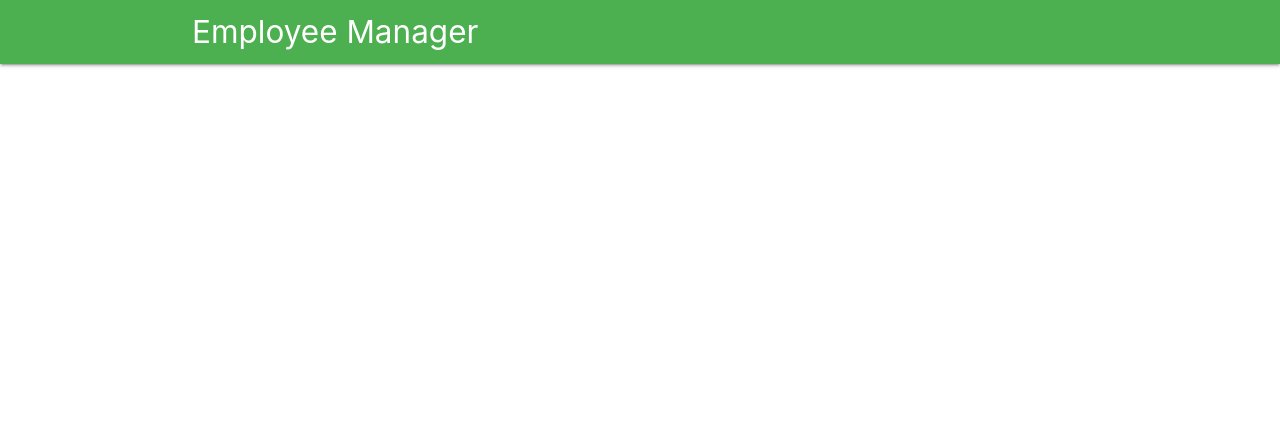
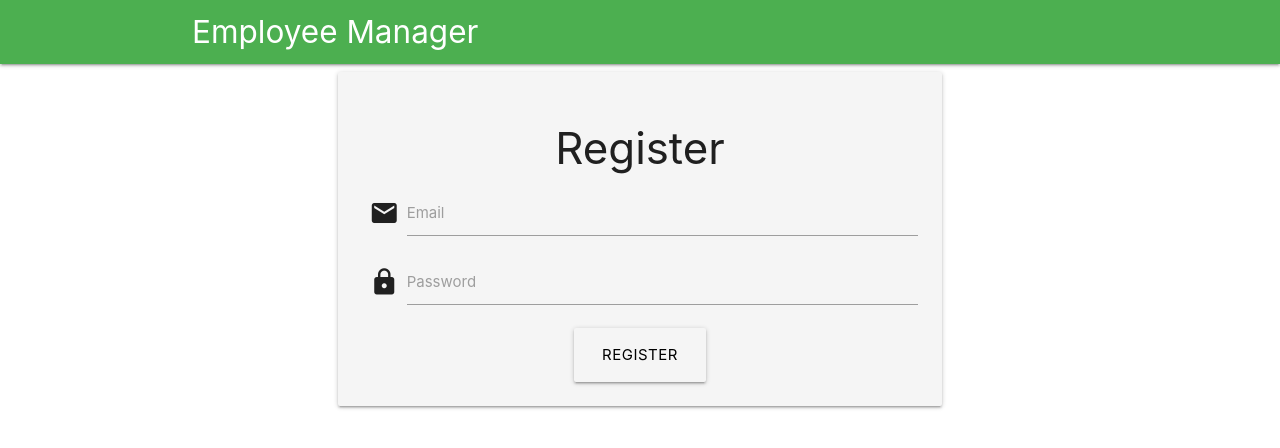
Before and after one commit to nejilabs/TVS-VueJSFireStoreBuildandDeploy-EmployeeManager-20180209, a Vue app: page /#/register in a window 1280 px wide. Shown: the top 448 px of the page. Built offline with nearby package versions, Linux system fonts and the light colour scheme; no server answers; sample sign-in values are in the browser's storage.

Commit message:
login and regiister pages and router

```diff
--- a/index.html
+++ b/index.html
@@ -10,6 +10,10 @@
 
     <!-- Font Awesome -->
     <link rel="stylesheet" href="https://stackpath.bootstrapcdn.com/font-awesome/4.7.0/css/font-awesome.min.css">
+
+    <!-- Material Icons -->
+    <link href="https://fonts.googleapis.com/icon?family=Material+Icons"
+      rel="stylesheet">
   </head>
   <body>
     <div id="app"></div>
--- /dev/null
+++ b/src/components/Login.vue
@@ -0,0 +1,40 @@
+<template>
+  <div>
+    <div class="container">
+      <div class="row">
+        <div class="col s12 m12 off-set-m2">
+          <div class="login card-panel grey lighten-4 center">
+            <h3>Login</h3>
+            <form>
+              <div class="input-field">
+                <i class="material-icons prefix">email</i>
+                <input type="text" id="email" />
+                <label for="email">Email</label>
+              </div>
+              <div class="input-field">
+                <i class="material-icons prefix">lock</i>
+                <input type="password" id="password" />
+                <label for="password">Password</label>
+              </div>
+              <button class="btn btn-large grey lighten-4 black-text">
+                Login
+              </button>
+            </form>
+          </div>
+        </div>
+      </div>
+    </div>
+  </div>
+</template>
+
+<script>
+export default {
+  name: "login",
+  data() {
+    return {};
+  },
+};
+</script>
+
+<style>
+</style>
--- /dev/null
+++ b/src/components/Register.vue
@@ -0,0 +1,40 @@
+<template>
+  <div>
+    <div class="container">
+      <div class="row">
+        <div class="col s12 m12 off-set-m2">
+          <div class="login card-panel grey lighten-4 center">
+            <h3>Register</h3>
+            <form>
+              <div class="input-field">
+                <i class="material-icons prefix">email</i>
+                <input type="text" id="email" />
+                <label for="email">Email</label>
+              </div>
+              <div class="input-field">
+                <i class="material-icons prefix">lock</i>
+                <input type="password" id="password" />
+                <label for="password">Password</label>
+              </div>
+              <button class="btn btn-large grey lighten-4 black-text">
+                Register
+              </button>
+            </form>
+          </div>
+        </div>
+      </div>
+    </div>
+  </div>
+</template>
+
+<script>
+export default {
+  name: "register",
+  data() {
+    return {};
+  },
+};
+</script>
+
+<style>
+</style>
--- a/src/router/index.js
+++ b/src/router/index.js
@@ -6,6 +6,9 @@
 import NewEmployee from '@/components/NewEmployee.vue'
 import ViewEmployee from '@/components/ViewEmployee.vue'
 import EditEmployee from '@/components/EditEmployee.vue'
+
+import Login from '@/components/Login.vue'
+import Register from '@/components/Register.vue'
 
 
 Vue.use(Router)
@@ -31,6 +34,16 @@
       path: '/edit_employee/:employee_id',
       name: 'edit-employee',
       component: EditEmployee
+    },
+    {
+      path: '/login',
+      name: 'login',
+      component: Login
+    },
+    {
+      path: '/register',
+      name: 'register',
+      component: Register
     }
   ]
 })
```
